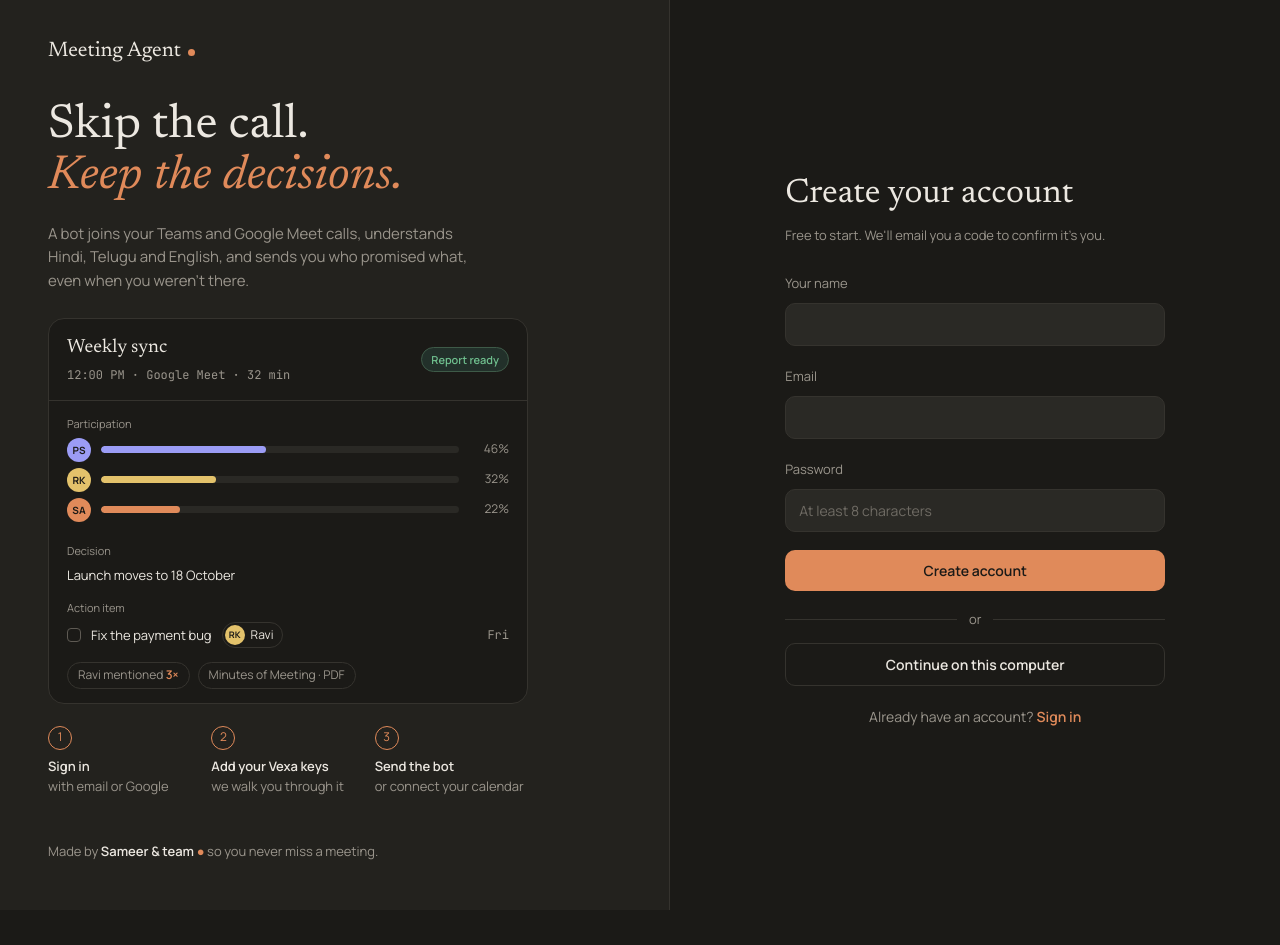
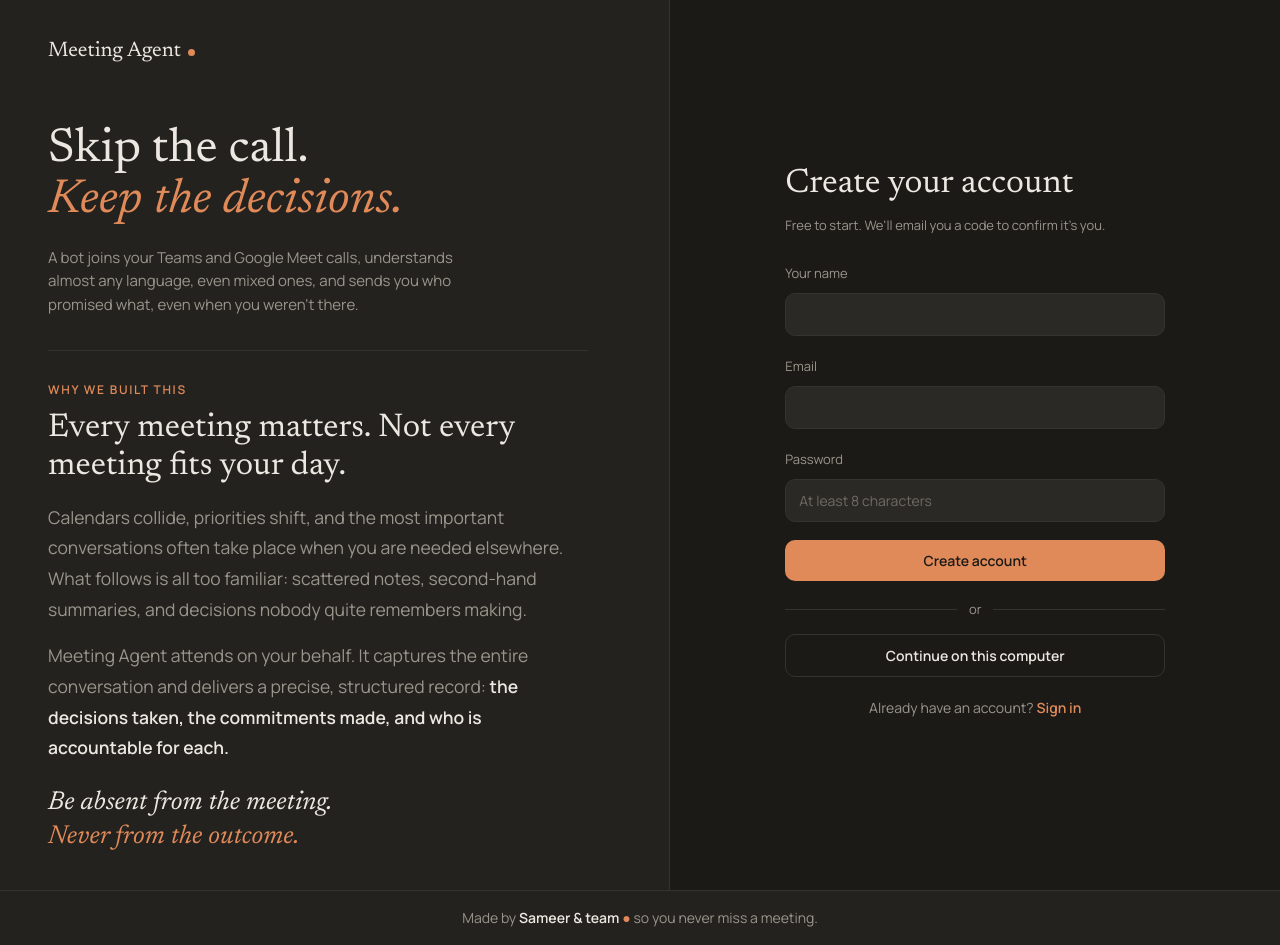
Before and after one commit to sameer-sde/meeting-agent, a Flask app: page /signup in a window 1280 px wide. Before the commit the page ends 910 px from the top, so only its background shows below. Run offline with Flask 3, Linux system fonts and the light colour scheme; some libraries are stand-ins or nearby versions.

Commit message:
Login page: why we built this, centred made-by line

```diff
--- a/web/templates/login.html
+++ b/web/templates/login.html
@@ -1,39 +1,21 @@
 {% extends "base.html" %}
 {% block title %}{{ {'login':'Sign in','signup':'Create account','verify':'Confirm email','forgot':'Forgot password','reset':'New password'}[mode] }} · Meeting Agent{% endblock %}
 {% block css %}
-.split{display:grid;grid-template-columns:1.1fr 1fr;min-height:100vh}
-.left{background:var(--panel);padding:36px 48px;display:flex;flex-direction:column;justify-content:space-between;gap:32px;border-right:1px solid var(--line)}
+.split{display:grid;grid-template-columns:1.1fr 1fr;min-height:calc(100vh - 56px)}
+.left{background:var(--panel);padding:36px 48px;display:flex;flex-direction:column;gap:56px;border-right:1px solid var(--line)}
 .left h1{font-family:Newsreader,Georgia,serif;font-weight:400;font-size:48px;line-height:1.08;margin:0 0 18px}
 .left h1 em{color:var(--accent)}
 .lead{color:var(--muted);max-width:46ch;margin:0 0 26px}
 
-/* report card preview */
-.rc{background:var(--bg);border:1px solid var(--line);border-radius:16px;max-width:480px;overflow:hidden}
-.rc-head{display:flex;justify-content:space-between;align-items:center;gap:12px;padding:14px 18px;border-bottom:1px solid var(--line)}
-.rc-head b{font-family:Newsreader,Georgia,serif;font-weight:400;font-size:19px;display:block}
-.ready{font-size:11px;font-weight:600;color:var(--live);background:#22302A;border:1px solid #3E5A48;border-radius:99px;padding:3px 9px;white-space:nowrap}
-.rc-body{padding:14px 18px;display:grid;gap:14px}
-.label{font-size:11px;color:var(--muted);margin-bottom:6px}
-.av{width:24px;height:24px;border-radius:50%;display:inline-grid;place-items:center;font:700 10px Manrope,sans-serif;color:#1B1A17;flex:none}
-.av.a{background:#9B9CF5}.av.b{background:#E3C26B}.av.c{background:#E08A5A}
-.prow{display:grid;grid-template-columns:24px 1fr 40px;gap:10px;align-items:center;margin:6px 0}
-.ptrack{height:7px;border-radius:99px;background:var(--panel2);overflow:hidden}
-.ptrack span{display:block;height:100%;border-radius:99px}
-.pct{font-size:12px;color:var(--muted);text-align:right}
-.line{display:flex;align-items:center;gap:10px;font-size:13px}
-.tick{width:14px;height:14px;border:1px solid #5E5A53;border-radius:4px;flex:none}
-.chip{display:inline-flex;align-items:center;gap:6px;font-size:12px;border:1px solid var(--line);border-radius:99px;padding:2px 9px 2px 2px;white-space:nowrap}
-.chip .av{width:20px;height:20px;font-size:9px}
-.due{margin-left:auto;font:12px 'JetBrains Mono',monospace;color:var(--muted);white-space:nowrap}
-.rc-foot{display:flex;gap:8px;flex-wrap:wrap}
-.pill{font-size:12px;color:var(--muted);border:1px solid var(--line);border-radius:99px;padding:3px 10px}
-.pill b{color:var(--accent);font-weight:600}
+.why{max-width:540px;margin:34px 0 0;padding:28px 0 0;border-top:1px solid var(--line)}
+.why .eyebrow{font-size:12px;font-weight:600;letter-spacing:.14em;text-transform:uppercase;color:var(--accent);margin:0 0 10px}
 
-.hiw{list-style:none;counter-reset:h;display:grid;grid-template-columns:repeat(3,1fr);gap:10px;margin:22px 0 0;padding:0;max-width:480px}
-.hiw li{counter-increment:h;font-size:13px;color:var(--muted)}
-.hiw li::before{content:counter(h);display:inline-grid;place-items:center;width:22px;height:22px;border-radius:50%;border:1px solid var(--accent);color:var(--accent);font-size:12px;margin-bottom:6px}
-.hiw b{display:block;color:var(--ink);font-weight:600}
-.made{color:var(--muted);font-size:13px}
+.why h2{font-family:Newsreader,Georgia,serif;font-weight:400;font-size:33px;line-height:1.15;margin:0 0 16px}
+.why p{color:var(--muted);font-size:17.5px;line-height:1.75;margin:0 0 16px}
+.why p b{color:var(--ink);font-weight:600}
+.why .close{font-family:Newsreader,Georgia,serif;font-style:italic;font-size:26px;color:var(--ink);margin:24px 0 0}
+.why .close{line-height:1.3}.why .close em{color:var(--accent);display:block}
+.made{color:var(--muted);font-size:14px;text-align:center;margin:0;padding:16px 20px;border-top:1px solid var(--line);background:var(--panel)}
 .made b{color:var(--ink);font-weight:600}
 .made i{color:var(--accent);font-style:normal}
 
@@ -56,7 +38,7 @@
 .small{color:var(--muted);font-size:13px;margin-top:14px;text-align:center}
 .linkbtn{background:none;border:0;color:var(--accent);font:600 13px Manrope,sans-serif;cursor:pointer;padding:0;display:inline!important;width:auto!important;margin:0!important}
 form.small{display:block}
-@media(max-width:860px){.split{grid-template-columns:1fr}.right{order:-1;padding:28px 20px}.left{border-right:0;border-top:1px solid var(--line);padding:28px 20px}.left h1{font-size:36px}}
+@media(max-width:860px){.why h2{font-size:28px}.why p{font-size:16px}.split{grid-template-columns:1fr}.right{order:-1;padding:28px 20px}.left{border-right:0;border-top:1px solid var(--line);padding:28px 20px}.left h1{font-size:36px}}
 {% endblock %}
 {% block body %}
 <div class="split">
@@ -64,31 +46,16 @@
     <span class="brand">Meeting Agent <i></i></span>
     <div>
       <h1>Skip the call.<br><em>Keep the decisions.</em></h1>
-      <p class="lead">A bot joins your Teams and Google Meet calls, understands Hindi, Telugu and English, and sends you who promised what, even when you weren't there.</p>
+      <p class="lead">A bot joins your Teams and Google Meet calls, understands almost any language, even mixed ones, and sends you who promised what, even when you weren't there.</p>
 
-      <div class="rc" role="img" aria-label="Example report card: participation, a decision, an action item and mentions">
-        <div class="rc-head"><div><b>Weekly sync</b><span class="mono">12:00 PM · Google Meet · 32 min</span></div><span class="ready">Report ready</span></div>
-        <div class="rc-body">
-          <div>
-            <div class="label">Participation</div>
-            <div class="prow"><span class="av a">PS</span><span class="ptrack"><span style="width:46%;background:#9B9CF5"></span></span><span class="pct">46%</span></div>
-            <div class="prow"><span class="av b">RK</span><span class="ptrack"><span style="width:32%;background:#E3C26B"></span></span><span class="pct">32%</span></div>
-            <div class="prow"><span class="av c">SA</span><span class="ptrack"><span style="width:22%;background:#E08A5A"></span></span><span class="pct">22%</span></div>
-          </div>
-          <div><div class="label">Decision</div><div class="line">Launch moves to 18 October</div></div>
-          <div><div class="label">Action item</div>
-            <div class="line"><span class="tick"></span>Fix the payment bug <span class="chip"><span class="av b">RK</span>Ravi</span><span class="due">Fri</span></div></div>
-          <div class="rc-foot"><span class="pill">Ravi mentioned <b>3×</b></span><span class="pill">Minutes of Meeting · PDF</span></div>
-        </div>
-      </div>
-
-      <ol class="hiw" aria-label="How it works">
-        <li><b>Sign in</b>with email or Google</li>
-        <li><b>Add your Vexa keys</b>we walk you through it</li>
-        <li><b>Send the bot</b>or connect your calendar</li>
-      </ol>
+      <section class="why">
+        <p class="eyebrow">Why we built this</p>
+        <h2>Every meeting matters. Not every meeting fits your day.</h2>
+        <p>Calendars collide, priorities shift, and the most important conversations often take place when you are needed elsewhere. What follows is all too familiar: scattered notes, second-hand summaries, and decisions nobody quite remembers making.</p>
+        <p>Meeting Agent attends on your behalf. It captures the entire conversation and delivers a precise, structured record: <b>the decisions taken, the commitments made, and who is accountable for each.</b></p>
+        <p class="close">Be absent from the meeting. <em>Never from the outcome.</em></p>
+      </section>
     </div>
-    <p class="made">Made by <b>Sameer &amp; team</b> <i>●</i> so you never miss a meeting.</p>
   </div>
 
   <div class="right">
@@ -179,4 +146,5 @@
     </div>
   </div>
 </div>
+<p class="made">Made by <b>Sameer &amp; team</b> <i>●</i> so you never miss a meeting.</p>
 {% endblock %}
```
